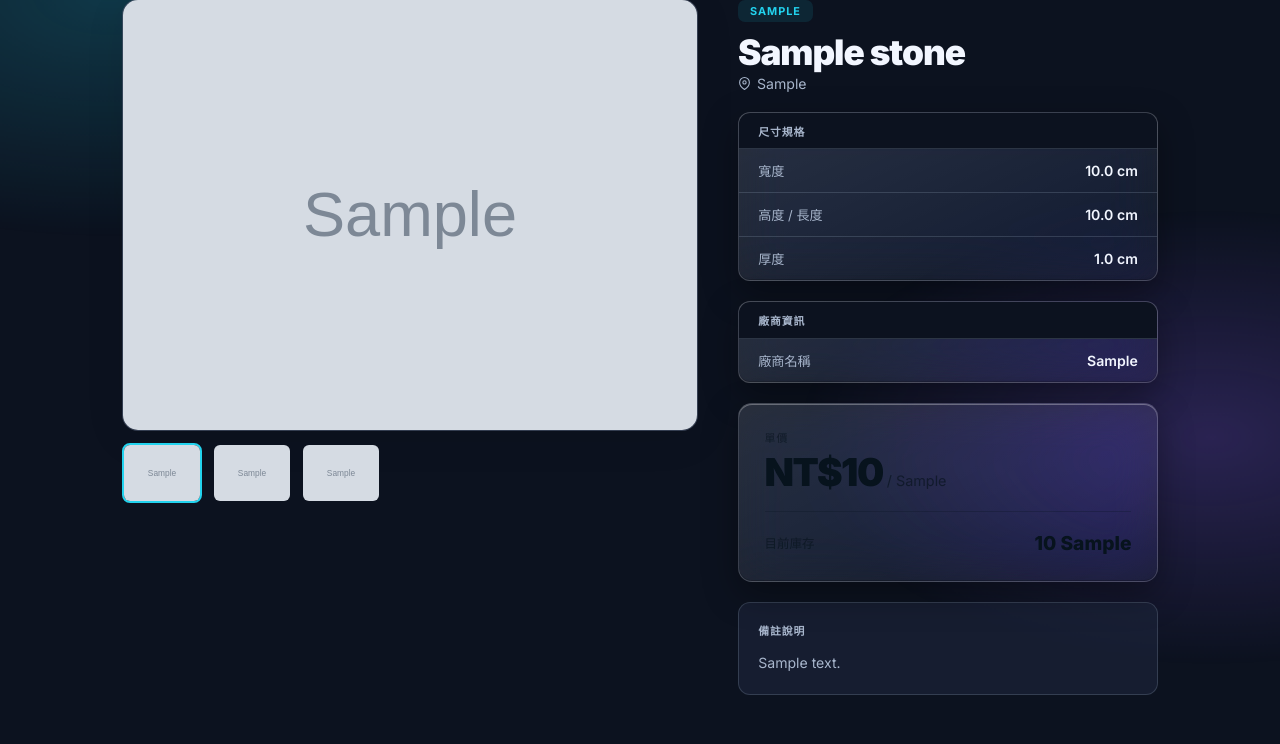
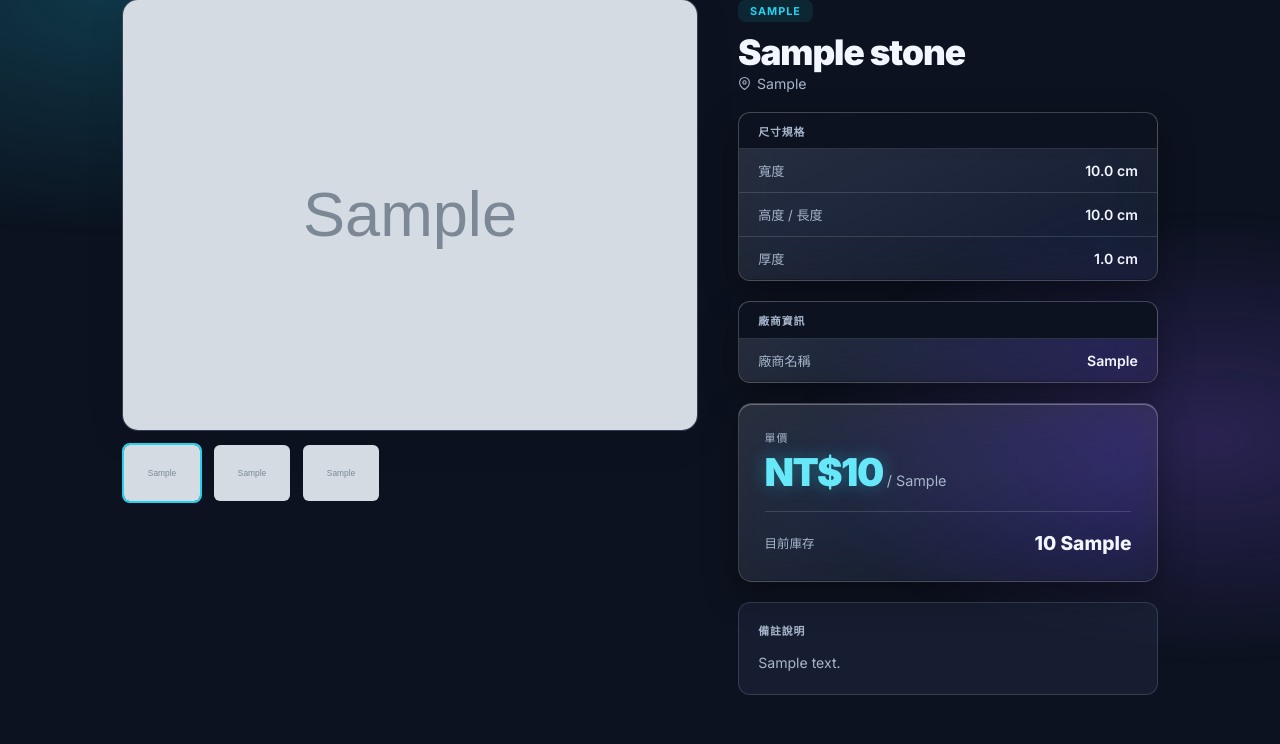
Before and after one commit to clie945-tech/stone-database, a Flask app: page /stone/1 in a window 1280 px wide. Shown: the part 152-896 px from the top of the page. Run offline with Flask 3, Linux system fonts and the light colour scheme; the visitor is signed in with stand-in values (Sample User, id 1); tables that the repository leaves empty hold one stand-in row (values such as "Sample post"); grey boxes marked "Sample" are stand-in pictures.

Commit message:
修正石材詳細頁：單價卡黑字改亮色、推薦卡白底白字改液態玻璃
- theme-tech.css: price-card 沿用玻璃深底，單價青色強調、文字改亮色
- stone_detail.html: 推薦卡加 .rec class 套用液態玻璃，移除寫死白底
- theme-tech.css: .rec:hover 加入玻璃發光，與其他卡片一致

Co-Authored-By: Claude Opus 4.8 <noreply@anthropic.com>

```diff
--- a/static/theme-tech.css
+++ b/static/theme-tech.css
@@ -177,11 +177,11 @@ footer { background: rgba(12,18,31,0.82) !important; }
 .btn-ai-search { background: rgba(34,211,238,0.10) !important; border-color: rgba(34,211,238,0.35) !important; }
 .btn-ai-search:hover { color: #07131D !important; }
 
-/* 價格卡：青紫漸層 + 深色字 */
-.price-card { background: linear-gradient(135deg, #22D3EE, #8B5CF6) !important; box-shadow: 0 8px 28px rgba(34,211,238,0.25) !important; }
-.price-card .price-main, .price-card .price-stock-value { color: #07131D !important; }
-.price-card .price-label, .price-card .price-unit, .price-card .price-stock-label { color: rgba(7,19,29,0.66) !important; }
-.price-card .price-divider { background: rgba(7,19,29,0.25) !important; }
+/* 價格卡：沿用液態玻璃深底（與其他卡片一致）；文字改亮色、單價青色強調 */
+.price-card .price-main { color: #67E8F9 !important; text-shadow: 0 0 18px rgba(34,211,238,0.35); }
+.price-card .price-stock-value { color: var(--text) !important; }
+.price-card .price-label, .price-card .price-unit, .price-card .price-stock-label { color: var(--text-muted) !important; }
+.price-card .price-divider { background: rgba(255,255,255,0.14) !important; }
 
 /* ── Hero 大標題動態（科技版）── */
 /* 進場：徽章→標題→副標→統計 依序浮現 */
@@ -247,7 +247,7 @@ footer { background: rgba(12,18,31,0.82) !important; }
 .tool > *, .panel > *, .card > * { position: relative; z-index: 1; }
 
 /* hover：玻璃變更清亮、鑲邊發光、浮起 */
-.tool:hover, .card:hover, .stone-card:hover, .design-card:hover, .shot:hover {
+.tool:hover, .card:hover, .stone-card:hover, .design-card:hover, .shot:hover, .rec:hover {
   backdrop-filter: blur(28px) saturate(190%) !important;
   -webkit-backdrop-filter: blur(28px) saturate(190%) !important;
   border-color: rgba(34,211,238,0.40) !important;
--- a/templates/stone_detail.html
+++ b/templates/stone_detail.html
@@ -463,7 +463,7 @@ AI 設計工具
     <div class="section-title">你可能也喜歡</div>
     <div style="display:grid;grid-template-columns:repeat(auto-fill,minmax(220px,1fr));gap:1rem">
       {% for r in recommendations %}
-        <a href="/stone/{{ r.id }}" style="background:white;border-radius:14px;border:1px solid var(--border);overflow:hidden;text-decoration:none;color:inherit;transition:all 0.2s;display:block" onmouseover="this.style.transform='translateY(-3px)';this.style.boxShadow='0 8px 24px rgba(0,0,0,0.1)'" onmouseout="this.style.transform='';this.style.boxShadow=''">
+        <a href="/stone/{{ r.id }}" class="rec" style="background:var(--white);border-radius:14px;border:1px solid var(--border);overflow:hidden;text-decoration:none;color:inherit;transition:all 0.2s;display:block" onmouseover="this.style.transform='translateY(-3px)'" onmouseout="this.style.transform=''">
           {% if r.photo %}
             <img src="/static/uploads/{{ r.photo }}" alt="{{ r.stone_name or r.stone_type }}" style="width:100%;height:150px;object-fit:cover;display:block" />
           {% else %}
```
